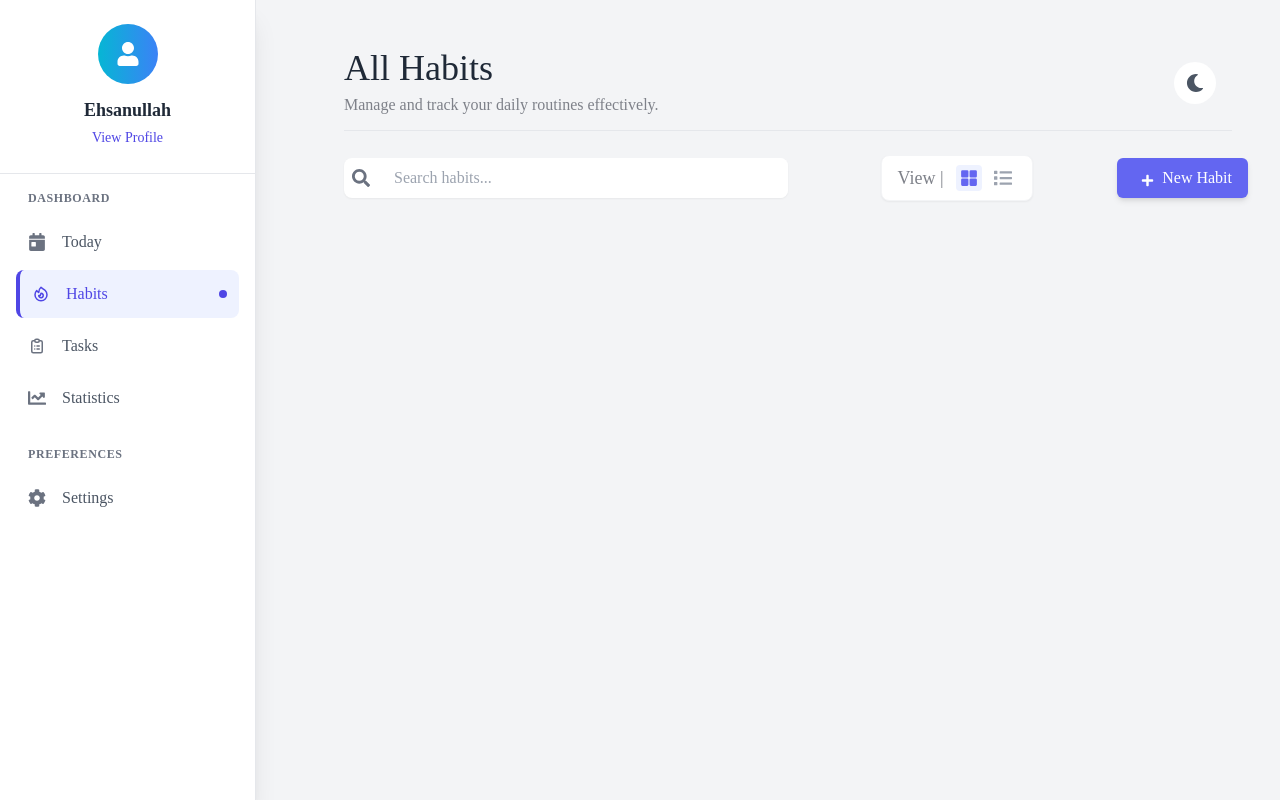
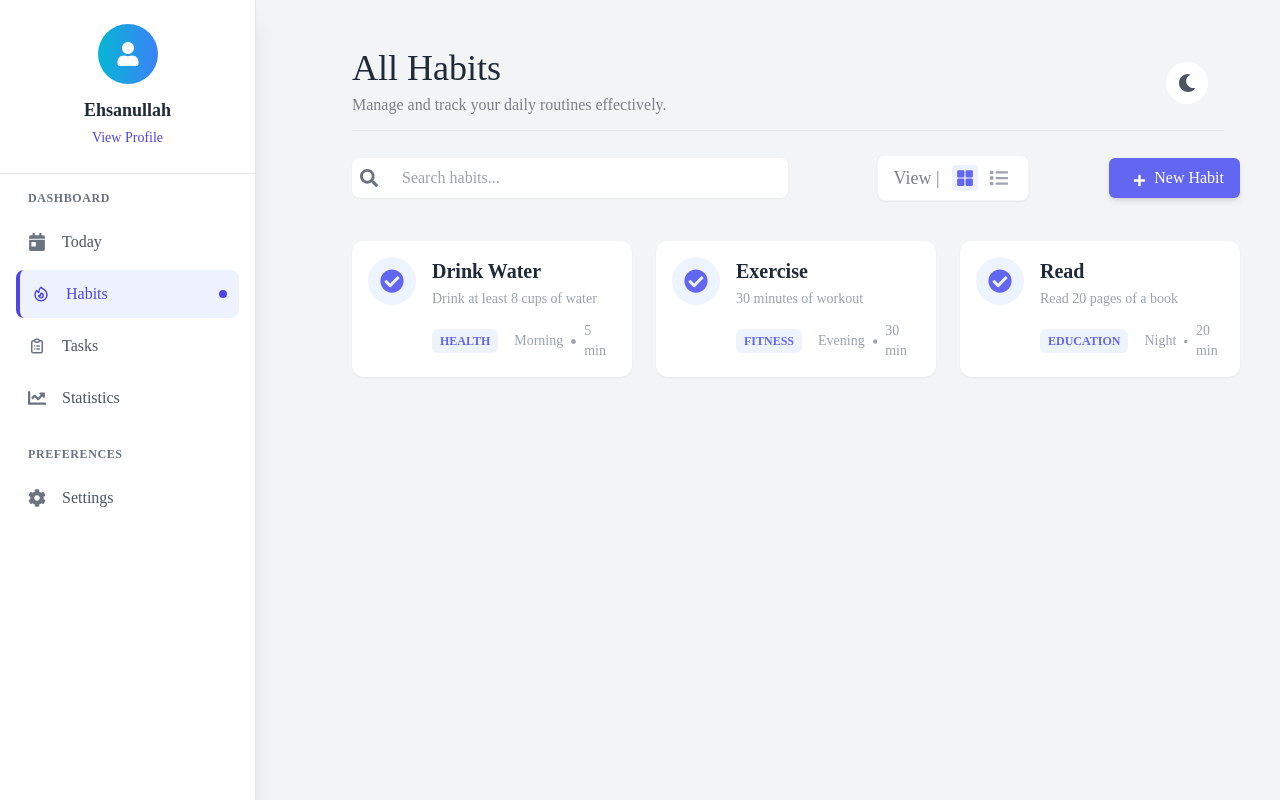
Before and after one commit to AbdulQaharRahmani/HabitTracker, a React (Vite) app in the folder frontend/: page /habits in a window 1280 px wide. Built offline with nearby package versions, Linux system fonts and the light colour scheme.

Commit message:
fix: AddHabit handler function deleted, used from static data insetad ##6

```diff
--- a/frontend/src/pages/Habits.jsx
+++ b/frontend/src/pages/Habits.jsx
@@ -7,22 +7,13 @@ import AddHabit from '../components/AddHabit.jsx';
 import View from '../components/View.jsx'
 
 export default function Habits () {
-  const [habits, setHabits] = useState([]);
   const [searchTerm, setSearchTerm] = useState('');
   const [viewMode, setViewMode] = useState('grid');
-
-  const handleAddHabit = (newHabit) => {
-    setHabits((prevHabits) => [...prevHabits, newHabit]);
-  };
-
-  const filteredHabits = habits.filter(habit =>
-    habit.title.toLowerCase().includes(searchTerm.toLowerCase())
-  );
 
   return (
     <div className="">
       {/* Main */}
-      <div className="px-6 md:px-2">
+      <div className="md:px-2 lg:px-4">
         {/* Header */}
         <div className="flex flex-col gap-4 md:flex-row md:ml-0 md:items-center md:justify-between">
           <Header />
@@ -40,7 +31,7 @@ export default function Habits () {
 
           <div className="flex w-full flex-wrap justify-start items-center gap-3 md:gap-2 md:w-auto lg:w-1/2 lg:justify-end">
             <View viewMode={viewMode} setViewMode={setViewMode} />
-            <AddHabit onAddHabit={handleAddHabit} />
+            <AddHabit />
           </div>
         </div>
         {/* Habit list */}
@@ -51,11 +42,27 @@ export default function Habits () {
               : 'my-6 space-y-4 md:ml-12'
           }
         >
-          {
-            filteredHabits.map((habit) => (
-              <HabitCard key={habit.id} {...habit} />
-            ))
-          }
+          <HabitCard
+            title="Drink Water"
+            description="Drink at least 8 cups of water"
+            category="Health"
+            time="Morning"
+            duration="5 min"
+          />
+          <HabitCard
+            title="Exercise"
+            description="30 minutes of workout"
+            category="Fitness"
+            time="Evening"
+            duration="30 min"
+          />
+          <HabitCard
+            title="Read"
+            description="Read 20 pages of a book"
+            category="Education"
+            time="Night"
+            duration="20 min"
+          />
         </div>
       </div>
     </div>
```
